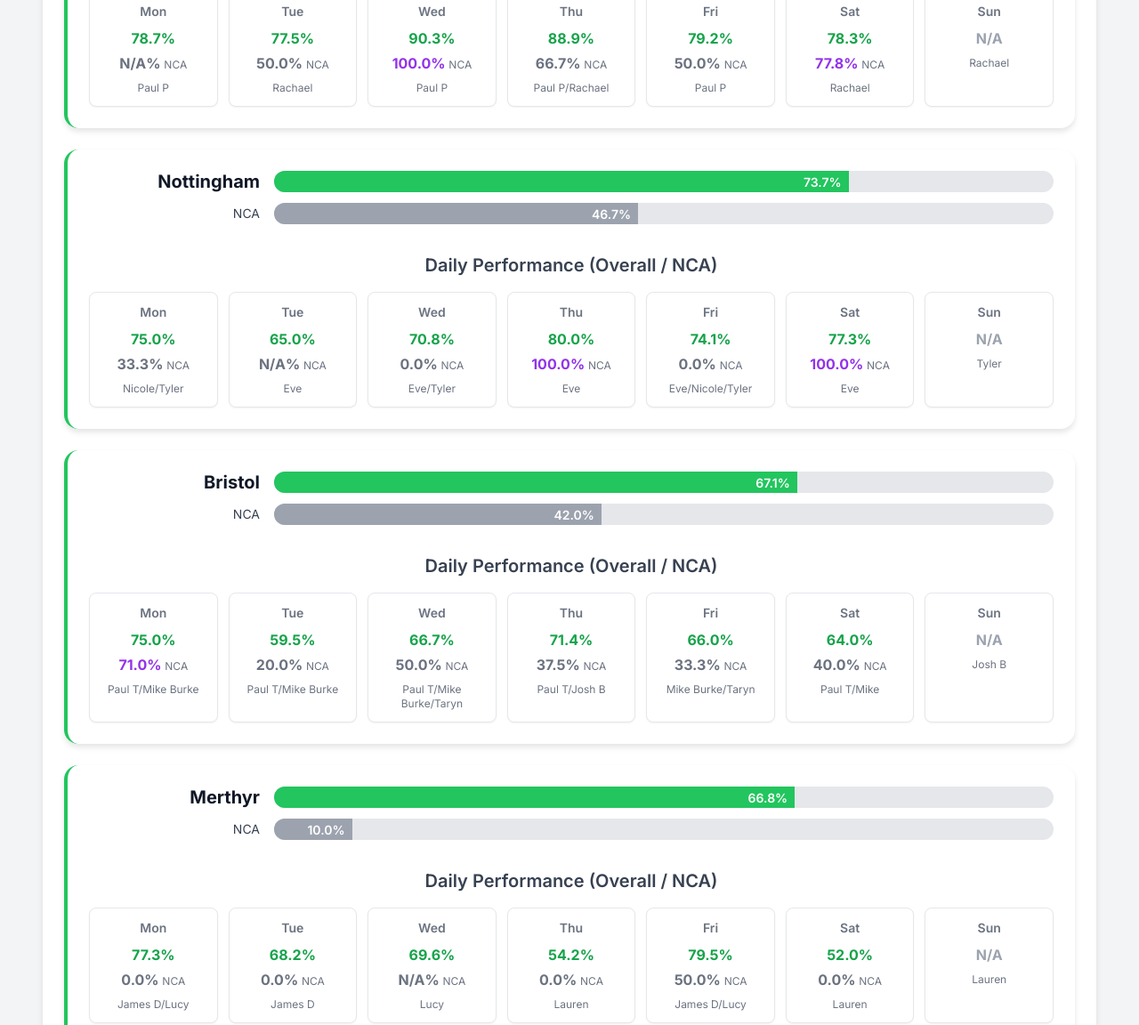
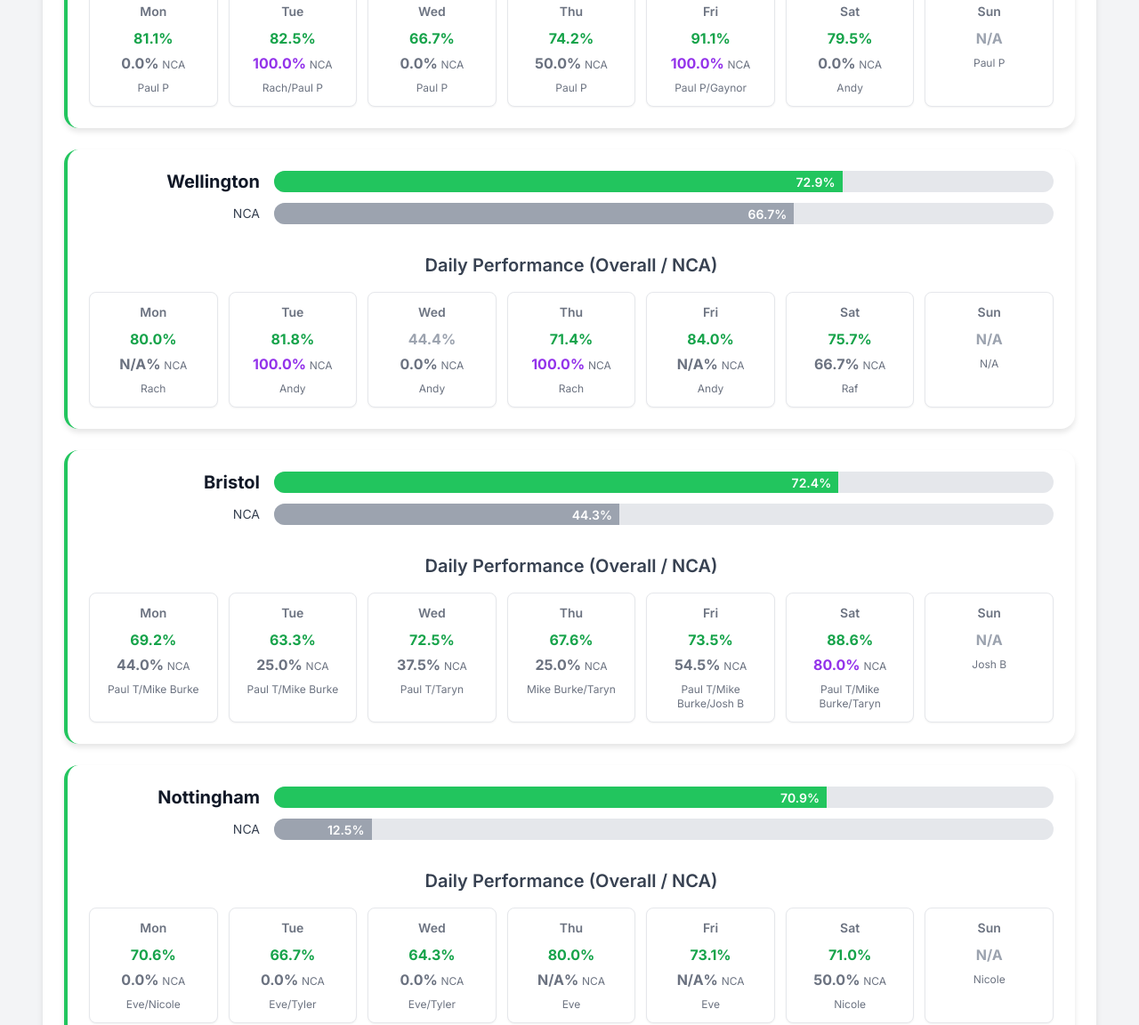
Before and after one commit to RPlantTW/AppDetailHistoric-S1, a plain HTML site: page index.html in a window 1280 px wide. Shown: the part 1648-2800 px from the top of the page at 89% size. Drawn offline with nearby package versions, Linux system fonts and the light colour scheme.

Commit message:
Update week ending date 30/11/2025
Updated week ending date and adjusted thresholds for WTD performance metrics.

```diff
--- a/index.html
+++ b/index.html
@@ -84,9 +84,9 @@ body {
     <!-- Header Section: Focused on New Customer Adoption -->
     <header class="text-center mb-8 sm:mb-12">
         <h1 class="text-3xl sm:text-5xl font-bold text-blue-800 mb-2">South 1 App Adoption</h1>
-        <!-- NEW: Week Ending Date -->
+        <!-- UPDATED: Week Ending Date -->
         <p class="text-sm sm:text-base font-semibold text-gray-600 mb-6">
-            Week Ending: Saturday, 22nd November 2025
+            Week Ending: Saturday, 29th October 2025
         </p>
         <p class="mt-4 text-sm sm:text-base text-gray-600 max-w-2xl mx-auto">
             New customers represent our biggest opportunity to grow our active customer base. This infographic focuses on the key trend data, ensuring we maximise our efforts, especially with new customers, as recent figures show new customers who download the app are retained more than twice as often laying the foundation for future growth and success.
@@ -97,7 +97,7 @@ body {
     <div class="section bg-yellow-100 border-l-4 border-yellow-500 mb-8">
         <h3 class="text-xl sm:text-2xl font-bold text-yellow-800 text-center mb-4">LIVE<br>App Exclusive Offers</h3>
         <div class="md:flex md:space-x-4 space-y-4 md:space-y-0">
-            <!-- Box 1: New Customer Offer (UPDATED TEXT) -->
+            <!-- Box 1: New Customer Offer -->
             <div class="flex-1 text-center bg-yellow-50 p-4 rounded-lg border border-yellow-300 shadow-md">
                 <h4 class="text-lg font-bold text-yellow-900 mb-2">New Customers</h4>
                 <p class="text-xl font-extrabold text-yellow-900">
@@ -111,30 +111,12 @@ body {
                         <li>Only available to customers on their first in-store purchase</li>
                         <li>Minimum spend of £10 (before the £5 is removed)</li>
                         <li>Must download the app in-store and prove that they have it</li>
-                        <!-- CORRECTED: Updated the discount code line -->
                         <li>Use code 'App £5 sign up - NC ONLY' when applying the £5 discount.</li>
                     </ul>
                 </div>
             </div>
 
-            <!-- Box 2: Existing Customer Offer (UPDATED TO 25% TRADE-IN) -->
-            <div class="flex-1 text-center bg-yellow-50 p-4 rounded-lg border border-yellow-300 shadow-md">
-                <h4 class="text-lg font-bold text-yellow-900 mb-2"></h4>
-                <p class="text-xl font-extrabold text-yellow-900">
-                    <span id="existing-customer-offer-text">
 
-                    </span>
-                </p>
-                <div class="mt-2 text-sm text-yellow-700 font-semibold text-left mx-auto max-w-xs">
-                    <p class="font-bold mb-2">Details</p>
-                    <ul class="list-disc ml-4 mt-2 space-y-1">
-                        <li></li>
-                        <li></li>
-                        <li></li>
-                        <li></li>
-                    </ul>
-                </div>
-            </div>
         </div>
     </div>
     <!-- END NEW SECTION -->
@@ -196,182 +178,182 @@ body {
 -->
 <script>
 // Data Structure: 'daily' contains 'wtd' (overall adoption)
-// Data has been UPDATED with the new week's adoption details
+// Data has been UPDATED with the new week's adoption details (Week Ending Saturday 29th October)
 const allStoresData = {
     "Bristol": {
         daily: [
-            { day: "Mon", wtd: 0.750, ncr: 0.71, tm: "Paul T/Mike Burke" },
-            { day: "Tue", wtd: 0.595, ncr: 0.200, tm: "Paul T/Mike Burke" },
-            { day: "Wed", wtd: 0.667, ncr: 0.500, tm: "Paul T/Mike Burke/Taryn" },
-            { day: "Thu", wtd: 0.714, ncr: 0.375, tm: "Paul T/Josh B" },
-            { day: "Fri", wtd: 0.660, ncr: 0.333, tm: "Mike Burke/Taryn" },
-            { day: "Sat", wtd: 0.640, ncr: 0.400, tm: "Paul T/Mike" },
+            { day: "Mon", wtd: 0.692, ncr: 0.44, tm: "Paul T/Mike Burke" },
+            { day: "Tue", wtd: 0.633, ncr: 0.250, tm: "Paul T/Mike Burke" },
+            { day: "Wed", wtd: 0.725, ncr: 0.375, tm: "Paul T/Taryn" },
+            { day: "Thu", wtd: 0.676, ncr: 0.250, tm: "Mike Burke/Taryn" },
+            { day: "Fri", wtd: 0.735, ncr: 0.545, tm: "Paul T/Mike Burke/Josh B" },
+            { day: "Sat", wtd: 0.886, ncr: 0.800, tm: "Paul T/Mike Burke/Taryn" },
             { day: "Sun", wtd: null, ncr: null, tm: "Josh B" }
         ]
     },
     "Gloucester": {
         daily: [
-            { day: "Mon", wtd: 0.571, ncr: 1.000, tm: "Dan F/Dan W" },
-            { day: "Tue", wtd: 0.524, ncr: null, tm: "Dan F" },
-            { day: "Wed", wtd: 0.500, ncr: 1.000, tm: "Dan W" },
-            { day: "Thu", wtd: 0.720, ncr: 1.000, tm: "Dan W" },
-            { day: "Fri", wtd: 0.522, ncr: null, tm: "Dan W" },
-            { day: "Sat", wtd: 0.565, ncr: null, tm: "Dan F" },
-            { day: "Sun", wtd: null, ncr: null, tm: "Dan F/Dan W" }
+            { day: "Mon", wtd: 0.571, ncr: null, tm: "Dan W/Dan F" },
+            { day: "Tue", wtd: 0.696, ncr: 1.000, tm: "Dan F" },
+            { day: "Wed", wtd: 0.471, ncr: null, tm: "Dan W" },
+            { day: "Thu", wtd: 0.643, ncr: null, tm: "Dan F" },
+            { day: "Fri", wtd: 0.759, ncr: null, tm: "Dan W/Dan F" },
+            { day: "Sat", wtd: 0.667, ncr: 1.000, tm: "Dan W/Dan F" },
+            { day: "Sun", wtd: null, ncr: null, tm: "Dan W" }
         ]
     },
     "Nottingham": {
         daily: [
-            { day: "Mon", wtd: 0.750, ncr: 0.333, tm: "Nicole/Tyler" },
-            { day: "Tue", wtd: 0.650, ncr: null, tm: "Eve" },
-            { day: "Wed", wtd: 0.708, ncr: 0.0, tm: "Eve/Tyler" },
-            { day: "Thu", wtd: 0.800, ncr: 1.000, tm: "Eve" },
-            { day: "Fri", wtd: 0.741, ncr: 0.0, tm: "Eve/Nicole/Tyler" },
-            { day: "Sat", wtd: 0.773, ncr: 1.000, tm: "Eve" },
-            { day: "Sun", wtd: null, ncr: null, tm: "Tyler" }
+            { day: "Mon", wtd: 0.706, ncr: 0.000, tm: "Eve/Nicole" },
+            { day: "Tue", wtd: 0.667, ncr: 0.000, tm: "Eve/Tyler" },
+            { day: "Wed", wtd: 0.643, ncr: 0.000, tm: "Eve/Tyler" },
+            { day: "Thu", wtd: 0.800, ncr: null, tm: "Eve" },
+            { day: "Fri", wtd: 0.731, ncr: null, tm: "Eve" },
+            { day: "Sat", wtd: 0.710, ncr: 0.500, tm: "Nicole" },
+            { day: "Sun", wtd: null, ncr: null, tm: "Nicole" }
         ]
     },
     "Rugby": {
         daily: [
-            { day: "Mon", wtd: 0.500, ncr: 0.0, tm: "Rafaela" },
-            { day: "Tue", wtd: 0.533, ncr: 1.000, tm: "Rafaela/Jenna" },
-            { day: "Wed", wtd: 0.353, ncr: 0.0, tm: "Jenna" },
-            { day: "Thu", wtd: 0.615, ncr: 0.0, tm: "Jenna" },
-            { day: "Fri", wtd: 0.474, ncr: 1.000, tm: "Rafaela" },
-            { day: "Sat", wtd: 0.455, ncr: 0.0, tm: "Rafaela/Jenna" },
+            { day: "Mon", wtd: 0.600, ncr: 1.000, tm: "Raf/Mike Perri" },
+            { day: "Tue", wtd: 0.615, ncr: 0.000, tm: "Raf/Mike Perri" },
+            { day: "Wed", wtd: 0.667, ncr: null, tm: "Jenna" },
+            { day: "Thu", wtd: 0.571, ncr: 0.000, tm: "Raf/Mike Perri" },
+            { day: "Fri", wtd: 0.833, ncr: null, tm: "Jenna" },
+            { day: "Sat", wtd: 0.567, ncr: 0.000, tm: "Jenna" },
             { day: "Sun", wtd: null, ncr: null, tm: "N/A" }
         ]
     },
     "Barnstaple": {
         daily: [
-            { day: "Mon", wtd: 0.531, ncr: null, tm: "Shannon" },
-            { day: "Tue", wtd: 0.655, ncr: 0.500, tm: "Shannon" },
-            { day: "Wed", wtd: 0.571, ncr: null, tm: "Matt" },
-            { day: "Thu", wtd: 0.409, ncr: null, tm: "Matt" },
-            { day: "Fri", wtd: 0.679, ncr: null, tm: "Ashley" },
-            { day: "Sat", wtd: 0.640, ncr: 0.0, tm: "Matt" },
+            { day: "Mon", wtd: 0.435, ncr: null, tm: "Ash" },
+            { day: "Tue", wtd: 0.792, ncr: 1.000, tm: "Shannon" },
+            { day: "Wed", wtd: 0.524, ncr: 0.000, tm: "Matt" },
+            { day: "Thu", wtd: 0.633, ncr: null, tm: "Matt" },
+            { day: "Fri", wtd: 0.650, ncr: 0.000, tm: "Ash/Matt" },
+            { day: "Sat", wtd: 0.595, ncr: null, tm: "Matt" },
             { day: "Sun", wtd: null, ncr: null, tm: "Matt" }
         ]
     },
     "Exeter": {
         daily: [
-            { day: "Mon", wtd: 0.706, ncr: 1.000, tm: "Ashley/Zoe" },
-            { day: "Tue", wtd: 0.719, ncr: 1.000, tm: "Zoe" },
-            { day: "Wed", wtd: 0.526, ncr: 0.667, tm: "Shannon" },
-            { day: "Thu", wtd: 0.778, ncr: 1.000, tm: "Shannon/Zoe/Ashley" },
-            { day: "Fri", wtd: 0.735, ncr: 0.429, tm: "Shannon/Zoe" },
-            { day: "Sat", wtd: 0.438, ncr: 0.600, tm: "Zoe/Ashley" },
-            { day: "Sun", wtd: null, ncr: null, tm: "Ashley" }
+            { day: "Mon", wtd: 0.674, ncr: 0.600, tm: "Shannon/Zoe" },
+            { day: "Tue", wtd: 0.611, ncr: 0.333, tm: "Zoe" },
+            { day: "Wed", wtd: 0.703, ncr: 0.600, tm: "Ash/Zoe" },
+            { day: "Thu", wtd: 0.674, ncr: 0.778, tm: "Shannon/Zoe" },
+            { day: "Fri", wtd: 0.851, ncr: 0.625, tm: "Shannon/Zoe" },
+            { day: "Sat", wtd: 0.667, ncr: 0.833, tm: "Shannon/Ash" },
+            { day: "Sun", wtd: null, ncr: null, tm: "Ash" }
         ]
     },
     "Birmingham": {
         daily: [
-            { day: "Mon", wtd: 0.500, ncr: null, tm: "Danielle" },
-            { day: "Tue", wtd: 0.333, ncr: 0.333, tm: "Reece" },
-            { day: "Wed", wtd: 0.556, ncr: 1.000, tm: "James W" },
-            { day: "Thu", wtd: 0.464, ncr: 0.667, tm: "Danielle" },
-            { day: "Fri", wtd: 1.000, ncr: 1.000, tm: "James W" },
-            { day: "Sat", wtd: 0.375, ncr: null, tm: "James W" },
+            { day: "Mon", wtd: 0.538, ncr: 1.000, tm: "James W" },
+            { day: "Tue", wtd: 0.600, ncr: 0.500, tm: "Reece" },
+            { day: "Wed", wtd: 0.452, ncr: 1.000, tm: "James W" },
+            { day: "Thu", wtd: 0.667, ncr: 1.000, tm: "James W" },
+            { day: "Fri", wtd: 0.429, ncr: 0.000, tm: "Danni" },
+            { day: "Sat", wtd: 0.579, ncr: 0.333, tm: "Reece" },
             { day: "Sun", wtd: null, ncr: null, tm: "N/A" }
         ]
     },
     "Tyburn": {
         daily: [
-            { day: "Mon", wtd: 0.063, ncr: null, tm: "Deion" },
-            { day: "Tue", wtd: 0.0, ncr: null, tm: "Danielle" },
-            { day: "Wed", wtd: 0.375, ncr: null, tm: "Danielle" },
-            { day: "Thu", wtd: 0.500, ncr: null, tm: "Deion" },
-            { day: "Fri", wtd: 0.444, ncr: null, tm: "Deion" },
-            { day: "Sat", wtd: 0.500, ncr: null, tm: "Mike Bailey" },
-            { day: "Sun", wtd: null, ncr: null, tm: "Mike Bailey" }
+            { day: "Mon", wtd: 0.500, ncr: 0.000, tm: "Danni" },
+            { day: "Tue", wtd: 0.455, ncr: null, tm: "Danni" },
+            { day: "Wed", wtd: 0.273, ncr: 0.000, tm: "Deion" },
+            { day: "Thu", wtd: 0.500, ncr: null, tm: "Danni" },
+            { day: "Fri", wtd: 0.500, ncr: null, tm: "Deion" },
+            { day: "Sat", wtd: 0.682, ncr: 1.000, tm: "Danni" },
+            { day: "Sun", wtd: null, ncr: null, tm: "Deion" }
         ]
     },
     "Chapel Ash": {
         daily: [
-            { day: "Mon", wtd: 0.833, ncr: null, tm: "Josh T" },
-            { day: "Tue", wtd: 0.529, ncr: null, tm: "Josh T" },
-            { day: "Wed", wtd: 0.462, ncr: 1.000, tm: "Jess" },
-            { day: "Thu", wtd: 0.429, ncr: null, tm: "Josh T" },
-            { day: "Fri", wtd: 0.765, ncr: null, tm: "Josh T" },
-            { day: "Sat", wtd: 0.538, ncr: 0.0, tm: "Reece" },
-            { day: "Sun", wtd: null, ncr: null, tm: "Reece" }
+            { day: "Mon", wtd: 0.692, ncr: 0.000, tm: "Josh T" },
+            { day: "Tue", wtd: 0.750, ncr: 1.000, tm: "Jess/Josh T" },
+            { day: "Wed", wtd: 0.615, ncr: 0.000, tm: "Reece" },
+            { day: "Thu", wtd: 0.750, ncr: null, tm: "Jess" },
+            { day: "Fri", wtd: 0.577, ncr: 1.000, tm: "Josh T" },
+            { day: "Sat", wtd: 0.667, ncr: null, tm: "Josh T" },
+            { day: "Sun", wtd: null, ncr: null, tm: "Josh T" }
         ]
     },
     "Penn Road": {
         daily: [
-            { day: "Mon", wtd: 0.556, ncr: null, tm: "Gaynor" },
-            { day: "Tue", wtd: 0.500, ncr: null, tm: "Jess" },
-            { day: "Wed", wtd: 0.611, ncr: null, tm: "Josh T" },
-            { day: "Thu", wtd: 0.778, ncr: null, tm: "Jess" },
-            { day: "Fri", wtd: 0.385, ncr: null, tm: "Jess" },
-            { day: "Sat", wtd: 0.750, ncr: 1.000, tm: "Gaynor" },
+            { day: "Mon", wtd: 0.813, ncr: 0.000, tm: "Jess" },
+            { day: "Tue", wtd: 0.667, ncr: null, tm: "Gaynor" },
+            { day: "Wed", wtd: 0.667, ncr: 1.000, tm: "Jess" },
+            { day: "Thu", wtd: 0.500, ncr: null, tm: "Reece" },
+            { day: "Fri", wtd: 0.625, ncr: 1.000, tm: "Jess" },
+            { day: "Sat", wtd: 0.909, ncr: 1.000, tm: "Gaynor" },
             { day: "Sun", wtd: null, ncr: null, tm: "N/A" }
         ]
     },
     "Bridgend": {
         daily: [
-            { day: "Mon", wtd: 0.481, ncr: 0.0, tm: "Tomos" },
-            { day: "Tue", wtd: 0.586, ncr: 0.333, tm: "Tomos/Lucy" },
-            { day: "Wed", wtd: 0.657, ncr: 1.000, tm: "Trudy" },
-            { day: "Thu", wtd: 0.520, ncr: 1.000, tm: "Lucy" },
-            { day: "Fri", wtd: 0.677, ncr: 0.667, tm: "Trudy" },
-            { day: "Sat", wtd: 0.659, ncr: 0.500, tm: "Tomos" },
-            { day: "Sun", wtd: null, ncr: null, tm: "Tomos" }
+            { day: "Mon", wtd: 0.700, ncr: 1.000, tm: "Lucy/Tomos" },
+            { day: "Tue", wtd: 0.600, ncr: 0.750, tm: "Trudy" },
+            { day: "Wed", wtd: 0.714, ncr: 1.000, tm: "Trudy" },
+            { day: "Thu", wtd: 0.591, ncr: null, tm: "Tomos" },
+            { day: "Fri", wtd: 0.575, ncr: 0.500, tm: "Tomos" },
+            { day: "Sat", wtd: 0.500, ncr: 1.000, tm: "Trudy" },
+            { day: "Sun", wtd: null, ncr: null, tm: "Trudy" }
         ]
     },
     "Merthyr": {
         daily: [
-            { day: "Mon", wtd: 0.773, ncr: 0.0, tm: "James D/Lucy" },
-            { day: "Tue", wtd: 0.682, ncr: 0.0, tm: "James D" },
-            { day: "Wed", wtd: 0.696, ncr: null, tm: "Lucy" },
-            { day: "Thu", wtd: 0.542, ncr: 0.0, tm: "Lauren" },
-            { day: "Fri", wtd: 0.795, ncr: 0.500, tm: "James D/Lucy" },
-            { day: "Sat", wtd: 0.520, ncr: 0.0, tm: "Lauren" },
-            { day: "Sun", wtd: null, ncr: null, tm: "Lauren" }
+            { day: "Mon", wtd: 0.652, ncr: null, tm: "Lauren" },
+            { day: "Tue", wtd: 0.696, ncr: 0.000, tm: "Lucy/Lauren" },
+            { day: "Wed", wtd: 0.741, ncr: 1.000, tm: "Lucy" },
+            { day: "Thu", wtd: 0.545, ncr: 1.000, tm: "Lucy/Lauren" },
+            { day: "Fri", wtd: 0.605, ncr: 0.000, tm: "James D" },
+            { day: "Sat", wtd: 0.885, ncr: 0.667, tm: "James D" },
+            { day: "Sun", wtd: null, ncr: null, tm: "James D" }
         ]
     },
     "Rumney": {
         daily: [
-            { day: "Mon", wtd: 0.500, ncr: null, tm: "Ross" },
-            { day: "Tue", wtd: 0.442, ncr: null, tm: "Harmony" },
-            { day: "Wed", wtd: 0.486, ncr: 0.0, tm: "James D" },
-            { day: "Thu", wtd: 0.640, ncr: 1.000, tm: "James D" },
-            { day: "Fri", wtd: 0.480, ncr: 0.0, tm: "Lucy/Ross" },
-            { day: "Sat", wtd: 0.514, ncr: 0.500, tm: "Harmony" },
+            { day: "Mon", wtd: 0.417, ncr: 0.000, tm: "Ross" },
+            { day: "Tue", wtd: 0.535, ncr: null, tm: "Harmony" },
+            { day: "Wed", wtd: 0.448, ncr: 0.000, tm: "James D" },
+            { day: "Thu", wtd: 0.531, ncr: 0.000, tm: "James D" },
+            { day: "Fri", wtd: 0.550, ncr: 0.500, tm: "Lucy/Ross" },
+            { day: "Sat", wtd: 0.605, ncr: null, tm: "Harmony" },
             { day: "Sun", wtd: null, ncr: null, tm: "Ross" }
         ]
     },
     "Madeley": {
         daily: [
-            { day: "Mon", wtd: 0.787, ncr: null, tm: "Paul P" },
-            { day: "Tue", wtd: 0.775, ncr: 0.500, tm: "Rachael" },
-            { day: "Wed", wtd: 0.903, ncr: 1.000, tm: "Paul P" },
-            { day: "Thu", wtd: 0.889, ncr: 0.667, tm: "Paul P/Rachael" },
-            { day: "Fri", wtd: 0.792, ncr: 0.500, tm: "Paul P" },
-            { day: "Sat", wtd: 0.783, ncr: 0.778, tm: "Rachael" },
-            { day: "Sun", wtd: null, ncr: null, tm: "Rachael" }
+            { day: "Mon", wtd: 0.811, ncr: 0.000, tm: "Paul P" },
+            { day: "Tue", wtd: 0.825, ncr: 1.000, tm: "Rach/Paul P" },
+            { day: "Wed", wtd: 0.667, ncr: 0.000, tm: "Paul P" },
+            { day: "Thu", wtd: 0.742, ncr: 0.500, tm: "Paul P" },
+            { day: "Fri", wtd: 0.911, ncr: 1.000, tm: "Paul P/Gaynor" },
+            { day: "Sat", wtd: 0.795, ncr: 0.000, tm: "Andy" },
+            { day: "Sun", wtd: null, ncr: null, tm: "Paul P" }
         ]
     },
     "Shrewsbury": {
         daily: [
-            { day: "Mon", wtd: 0.571, ncr: 0.0, tm: "Liviu" },
-            { day: "Tue", wtd: 0.429, ncr: 0.0, tm: "Liviu" },
-            { day: "Wed", wtd: 0.824, ncr: 0.500, tm: "Rachael/Liviu" },
-            { day: "Thu", wtd: 0.606, ncr: 0.600, tm: "Liviu" },
-            { day: "Fri", wtd: 0.706, ncr: 0.667, tm: "Rachael" },
-            { day: "Sat", wtd: 0.741, ncr: 0.333, tm: "Ryen" },
+            { day: "Mon", wtd: 0.750, ncr: null, tm: "Liviu" },
+            { day: "Tue", wtd: 0.697, ncr: 0.500, tm: "Liviu" },
+            { day: "Wed", wtd: 0.500, ncr: 0.000, tm: "Rach/Liviu" },
+            { day: "Thu", wtd: 0.559, ncr: 0.500, tm: "Liviu" },
+            { day: "Fri", wtd: 0.865, ncr: 0.600, tm: "Rach" },
+            { day: "Sat", wtd: 0.595, ncr: 0.000, tm: "Liviu" },
             { day: "Sun", wtd: null, ncr: null, tm: "N/A" }
         ]
     },
     "Wellington": {
         daily: [
-            { day: "Mon", wtd: 0.739, ncr: 0.500, tm: "Andy" },
-            { day: "Tue", wtd: 0.632, ncr: 0.0, tm: "Ryen" },
-            { day: "Wed", wtd: 0.842, ncr: null, tm: "Andy" },
-            { day: "Thu", wtd: 0.591, ncr: 0.0, tm: "Ryen" },
-            { day: "Fri", wtd: 0.571, ncr: null, tm: "Ryen" },
-            { day: "Sat", wtd: 0.550, ncr: 0.0, tm: "Andy" },
-            { day: "Sun", wtd: null, ncr: null, tm: "null" }
+            { day: "Mon", wtd: 0.800, ncr: null, tm: "Rach" },
+            { day: "Tue", wtd: 0.818, ncr: 1.000, tm: "Andy" },
+            { day: "Wed", wtd: 0.444, ncr: 0.000, tm: "Andy" },
+            { day: "Thu", wtd: 0.714, ncr: 1.000, tm: "Rach" },
+            { day: "Fri", wtd: 0.840, ncr: null, tm: "Andy" },
+            { day: "Sat", wtd: 0.757, ncr: 0.667, tm: "Raf" },
+            { day: "Sun", wtd: null, ncr: null, tm: "N/A" }
         ]
     }
 };
@@ -476,8 +458,8 @@ sortedStores.forEach(store => {
     const wtdPercentage = (wtdAvg * 100).toFixed(1);
     const ncaPercentage = (ncaAvg * 100).toFixed(1);
 
-    // Styling for Overall WTD Bar
-    const isWtdStruggling = wtdAvg < 0.5;
+    // UPDATED THRESHOLD: Store WTD must be >= 0.60 to be green
+    const isWtdStruggling = wtdAvg < 0.60;
     const wtdBarColor = isWtdStruggling ? 'bg-red-500' : 'bg-green-500';
     const wtdCardColor = isWtdStruggling ? 'border-red-500' : 'border-green-500';
 
@@ -504,8 +486,8 @@ sortedStores.forEach(store => {
 
         // WTD styling (NO LABEL)
         const wtdPercent = wtdValue !== null ? (wtdValue * 100).toFixed(1) : 'N/A';
-        // Check if WTD is below 30% for red text, otherwise green/gray
-        const wtdClass = wtdValue !== null && wtdValue < 0.3 ? 'text-red-600' : (wtdValue !== null ? 'text-green-600' : 'text-gray-400');
+        // Daily WTD: Use 0.60 threshold for daily high-performing days
+        const wtdClass = wtdValue !== null && wtdValue < 0.3 ? 'text-red-600' : (wtdValue !== null && wtdValue >= 0.60 ? 'text-green-600' : 'text-gray-400');
 
 
         // NCA styling (70% threshold, uses NCA label)
@@ -604,8 +586,8 @@ Object.values(allStoresData).forEach(store => {
                     teamMembers[tm].ncrDayCount += 1;
                 }
 
-                // High/Low day tracking based on WTD
-                if (day.wtd >= 0.5) {
+                // UPDATED THRESHOLD: High day is now >= 0.60
+                if (day.wtd >= 0.60) {
                     teamMembers[tm].highDays += 1;
                 } else if (day.wtd < 0.3) {
                     teamMembers[tm].lowDays += 1;
@@ -634,8 +616,8 @@ sortedTeamMembers.forEach(([tmName, tmData]) => {
 
     const ncaColor = avgNca !== 'N/A' && parseFloat(avgNca) >= 70.0 ? 'text-purple-600' : 'text-gray-500';
 
-    // CONSISTENCY FIX: Use parseFloat for safer numeric comparison
-    const isHighFlier = avgPercent !== 'N/A' && parseFloat(avgPercent) >= 50.0;
+    // UPDATED THRESHOLD: High Flier is now >= 60%
+    const isHighFlier = avgPercent !== 'N/A' && parseFloat(avgPercent) >= 60.0;
 
     const tmCardColor = isHighFlier ? 'border-green-500' : 'border-red-500';
     const tmIcon = isHighFlier ? '🌟' : '💡'; // Star for high-fliers, bulb for focus areas
```
